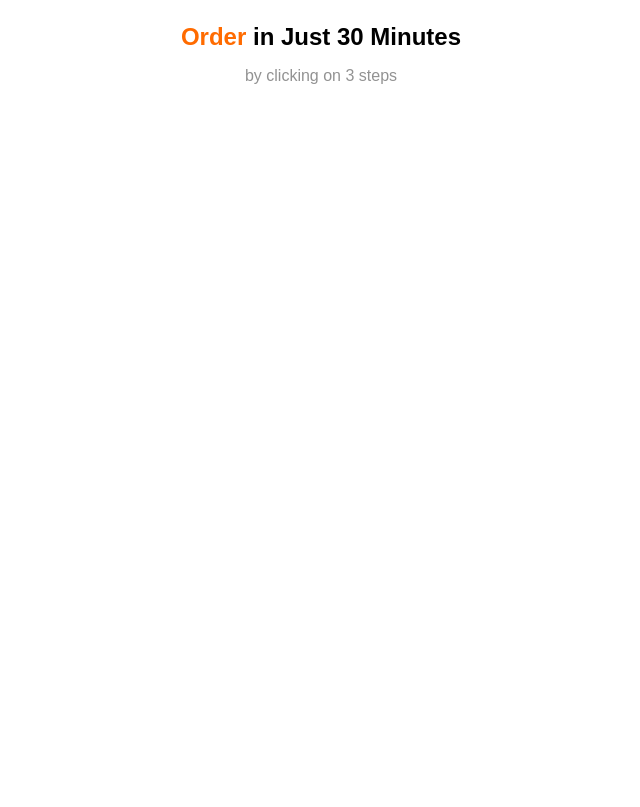
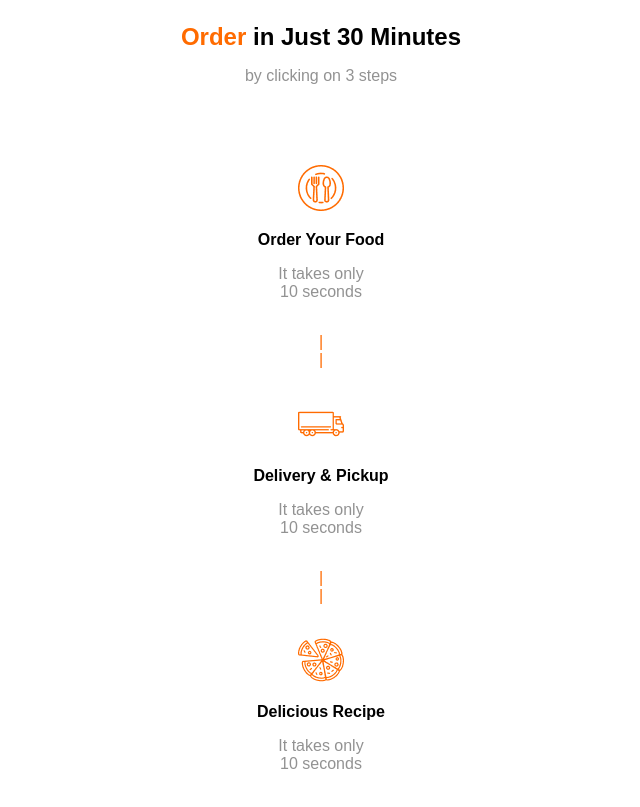
Before and after one commit to bandeira-de-melo/foodie-website, a React (Create React App) app: page / in a window 1280 px wide. Shown: the part 1940-2747 px from the top of the page, without its empty margins (319-959 px from the left). Before the commit the page ends 2065 px from the top, so only its background shows below. Built offline with nearby package versions, Linux system fonts and the light colour scheme.

Commit message:
Add StepsSection Component Styled

```diff
--- a/src/App.tsx
+++ b/src/App.tsx
@@ -2,6 +2,7 @@ import Navbar from "./components/Navbar";
 import Hero from "./components/Hero";
 import BrandsSection from "./components/BrandsSection";
 import OrderSection from "./components/OrderSection";
+import StepsSection from "./components/StepsSection";
 
 
 function App() {
@@ -11,6 +12,7 @@ function App() {
       <Hero />
       <BrandsSection />
       <OrderSection />
+      <StepsSection />
     </div>
   );
 }
--- a/src/components/StepsSection.tsx
+++ b/src/components/StepsSection.tsx
@@ -1,6 +1,8 @@
 import StepsImage1 from '../assets/images/steps-image-1.png'
 import StepsImage2 from '../assets/images/steps-image-2.png'
 import StepsImage3 from '../assets/images/steps-image-3.png'
+
+import '../styles/steps-section.css'
 
 function StepsSection() {
   return (
@@ -14,6 +16,11 @@ function StepsSection() {
           <p>It takes only 10 seconds</p>
         </div>
 
+        <div className="steps-section__dashes">
+          <p className="dashes">|</p>
+          <p className="dashes">|</p>
+        </div>
+
         <div className="steps">
           <div className="steps-image">
             <img src={StepsImage2} alt="" />
@@ -21,6 +28,12 @@ function StepsSection() {
           <h2>Delivery & Pickup</h2>
           <p>It takes only 10 seconds</p>
         </div>
+
+        <div className="steps-section__dashes">
+          <p className="dashes">|</p>
+          <p className="dashes">|</p>
+        </div>
+
         <div className="steps">
           <div className="steps-image">
             <img src={StepsImage3} alt="" />
--- /dev/null
+++ b/src/styles/steps-section.css
@@ -0,0 +1,85 @@
+.steps-section {
+  display: -webkit-box;
+  display: -ms-flexbox;
+  display: flex;
+  -webkit-box-pack: center;
+      -ms-flex-pack: center;
+          justify-content: center;
+  -webkit-box-align: center;
+      -ms-flex-align: center;
+          align-items: center;
+}
+
+.steps-section .steps-section__container {
+  display: -webkit-box;
+  display: -ms-flexbox;
+  display: flex;
+  margin: 2.5rem 0;
+  -webkit-box-orient: vertical;
+  -webkit-box-direction: normal;
+      -ms-flex-direction: column;
+          flex-direction: column;
+  -webkit-box-pack: center;
+      -ms-flex-pack: center;
+          justify-content: center;
+  -webkit-box-align: center;
+      -ms-flex-align: center;
+          align-items: center;
+  gap: 2rem;
+}
+
+.steps-section .steps-section__container .steps {
+  display: -webkit-box;
+  display: -ms-flexbox;
+  display: flex;
+  -webkit-box-orient: vertical;
+  -webkit-box-direction: normal;
+      -ms-flex-direction: column;
+          flex-direction: column;
+  -webkit-box-pack: center;
+      -ms-flex-pack: center;
+          justify-content: center;
+  -webkit-box-align: center;
+      -ms-flex-align: center;
+          align-items: center;
+}
+
+.steps-section .steps-section__container > * {
+  text-align: center;
+}
+
+.steps-section .steps-section__container h2 {
+  font-size: 1rem;
+  margin: 1rem 0;
+}
+
+.steps-section .steps-section__container p {
+  font-size: 1rem;
+  display: -webkit-box;
+  display: -ms-flexbox;
+  display: flex;
+  -webkit-box-pack: center;
+      -ms-flex-pack: center;
+          justify-content: center;
+  width: 60%;
+  text-align: center;
+  color: rgba(119, 119, 119, 0.8);
+}
+
+.steps-section .steps-section__container .steps-section__dashes {
+  display: -webkit-box;
+  display: -ms-flexbox;
+  display: flex;
+  -webkit-box-orient: vertical;
+  -webkit-box-direction: normal;
+      -ms-flex-direction: column;
+          flex-direction: column;
+  -webkit-box-align: center;
+      -ms-flex-align: center;
+          align-items: center;
+}
+
+.steps-section .steps-section__container .steps-section__dashes p {
+  color: #FF6B00;
+}
+/*# sourceMappingURL=steps-section.css.map */
--- /dev/null
+++ b/src/styles/steps-section.scss
@@ -0,0 +1,43 @@
+@import '../variables/variables.scss';
+.steps-section{
+  display: flex;
+  justify-content: center;
+  align-items: center;
+  .steps-section__container {
+    display: flex;
+    margin: 2.5rem 0;
+    flex-direction: column;
+    justify-content: center;
+    align-items: center;
+    gap: 2rem;
+    .steps{
+      display: flex;
+      flex-direction: column;
+      justify-content: center;
+      align-items: center;
+    }
+    & > * {
+      text-align: center;
+    }
+    & h2 {
+      font-size: 1rem;
+      margin: 1rem 0;
+    }
+    & p {
+      font-size: 1rem;
+      display: flex;
+      justify-content: center;
+      width: 60%;
+      text-align: center;
+      color: $main-text-light;
+    }
+    .steps-section__dashes{
+      display: flex;
+      flex-direction: column;
+      align-items: center;
+      p {
+        color: $accent-color;
+      }
+    }
+  }
+}
```
Also changed, not shown: 1 other file (tests, documents, lock files or other folders).
